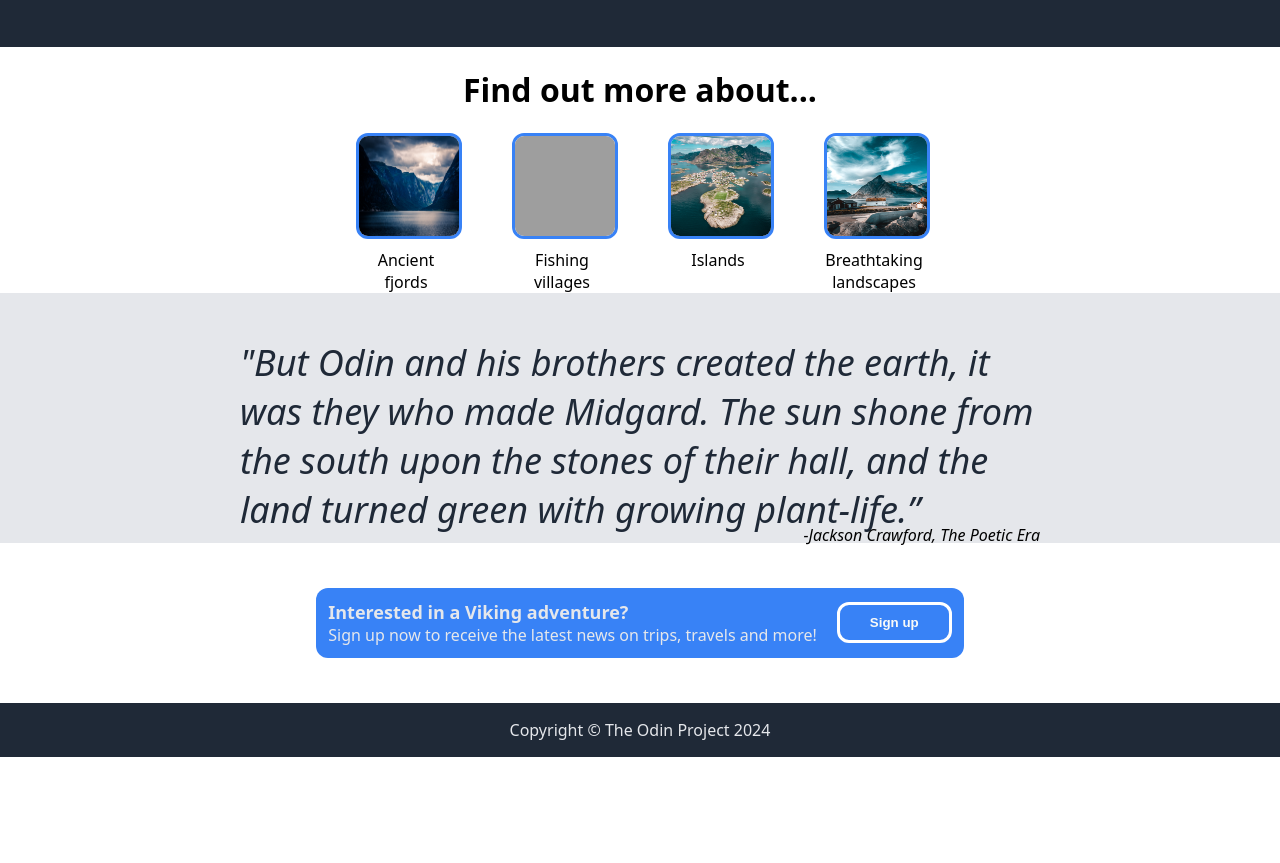
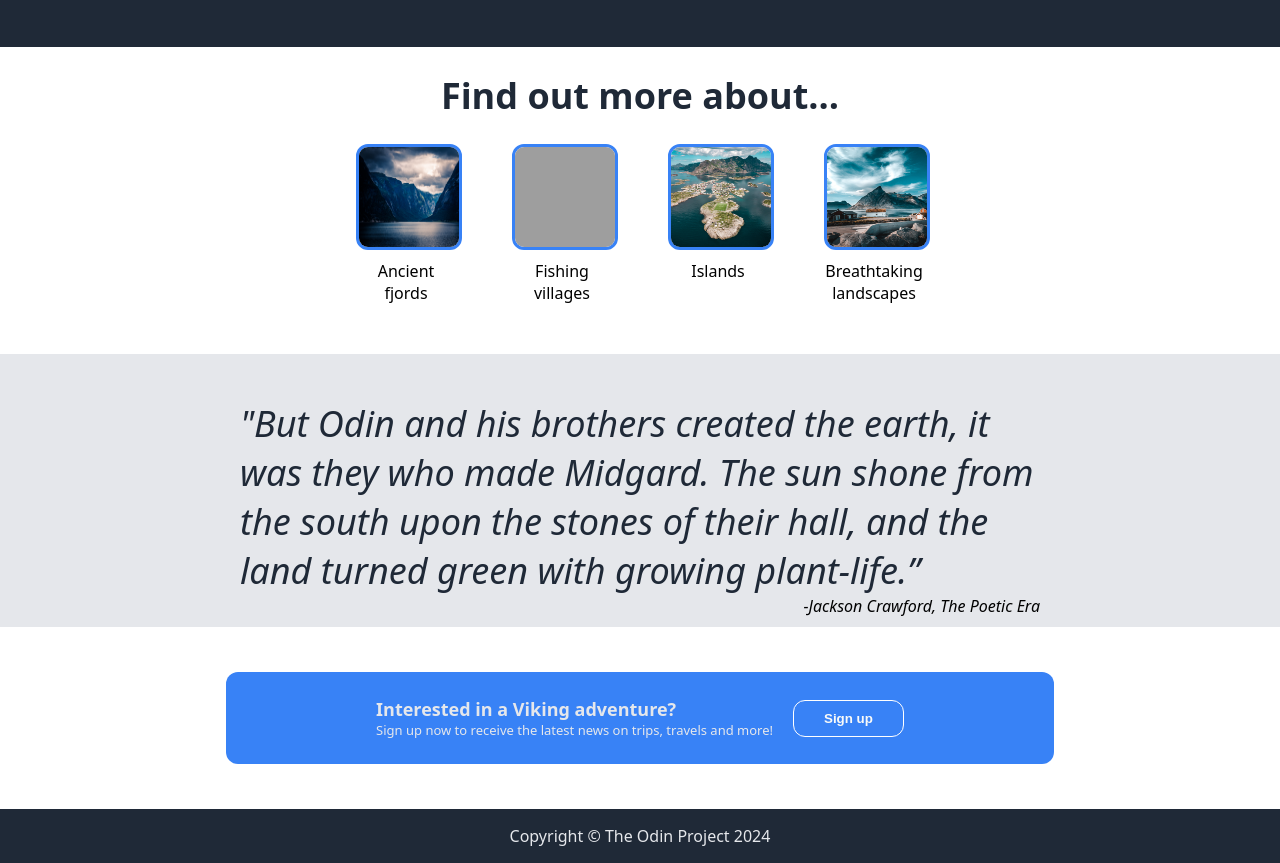
Before and after one commit to mikeski-aa/landing-page, a plain HTML site: page index.html in a window 1280 px wide. Shown: the part 446-1309 px from the top of the page. Before the commit the page ends 1203 px from the top, so only its background shows below. Drawn offline with Linux system fonts and the light colour scheme; grey boxes are pictures that could not be loaded.

Commit message:
Added final styling to certain missing elements

```diff
--- a/style.css
+++ b/style.css
@@ -10,9 +10,11 @@ body {
 .header {
     display: flex;
     height: 72px;
-    justify-content: space-between;
+    justify-content: center;
     background-color: #1F2937;
     padding-bottom: 100px;
+    gap: 11%;
+
 
 }
 
@@ -65,6 +67,10 @@ body {
 
 .middleheading {
     display: flex;
+    font-size: 36px;
+    color: #1F2937;
+    font-weight: bold;
+
 }
 
 .imgbox {
@@ -94,13 +100,16 @@ body {
 
 .quotepart {
     display: flex;
-    height: 250px;
     background-color: #E5E7EB;
+    margin-top: 0;
     flex-direction: column;
     flex-grow: 1;
+    margin-top: 50px;
     width: 100%;
     align-items: center;
-    padding-bottom: 0;
+    justify-content: space-between;
+    padding-bottom: 10px;
+
 
 }
 
@@ -118,7 +127,7 @@ body {
     display: flex;
     font-style: italic;
     flex-grow: 1;
-    margin-top: -10px;
+    margin-top: -px;
     justify-content: right;
     width: 800px;
 
@@ -128,7 +137,9 @@ body {
     flex-grow: 1;
     background-color: #3882F6;
     border-radius: 12px;
-    padding: 12px;
+    padding: 25px;
+    padding-left: 150px;
+    padding-right: 150px;
     margin-top: 45px;
     margin-bottom: 45px;
     align-items: center;
@@ -144,7 +155,7 @@ body {
 
 .signupbottom {
     display: flex;
-    border: 3px solid white;
+    border: 1px solid white;
 
     justify-content: center;
     align-items: center;
@@ -167,6 +178,8 @@ button {
 
 .calltoactionmain {
     color: #E5E7EB;
+    font-size: small;
+
 }
 
 .footer {
```
Also changed, not shown: index.html (+2 -0 lines).
